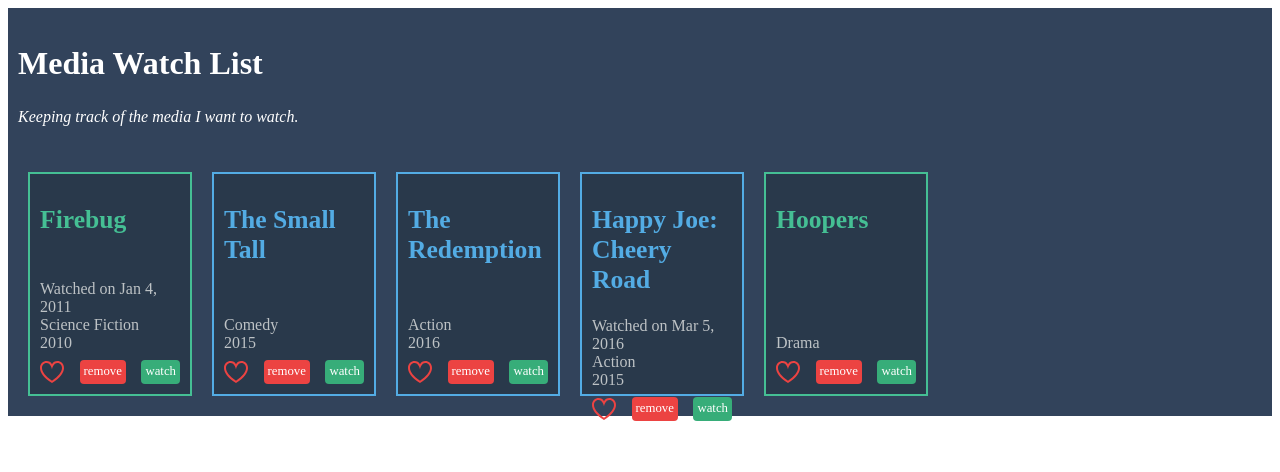
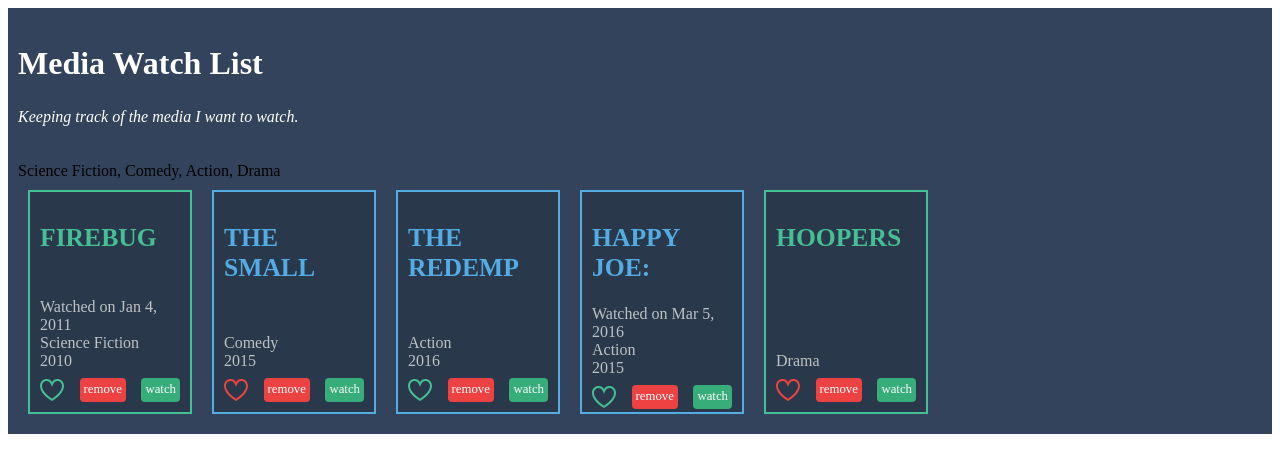
Before and after one commit to jasonlu2907/Angular-Essential, an Angular app in the folder essential-training/: page / in a window 1280 px wide. Shown: the top 472 px of the page. Built offline with nearby package versions, Linux system fonts and the light colour scheme.

Commit message:
Pipes builtin+custom, Directives and Pipes completed

```diff
--- a/essential-training/src/app/app.module.ts
+++ b/essential-training/src/app/app.module.ts
@@ -5,13 +5,15 @@
 import { MediaItemComponent } from './media-item/media-item.component';
 import { MediaItemListComponent } from './media-item-list/media-item-list.component';
 import { FavoriteDirective } from './directives/favorite.directive';
+import { CategoryListPipe } from './pipes/category-list.pipe';
 
 @NgModule({
   declarations: [
     AppComponent,
     MediaItemComponent,
     MediaItemListComponent,
-    FavoriteDirective
+    FavoriteDirective,
+    CategoryListPipe
   ],
   imports: [
     BrowserModule
--- a/essential-training/src/app/media-item-list/media-item-list.component.html
+++ b/essential-training/src/app/media-item-list/media-item-list.component.html
@@ -1,3 +1,6 @@
+<header>
+    <div>{{ mediaItems | categoryList}}</div>
+</header>
 <section>
     <app-media-item *ngFor="let item of mediaItems"
         [mediaItem]="item"
--- a/essential-training/src/app/media-item-list/media-item-list.component.scss
+++ b/essential-training/src/app/media-item-list/media-item-list.component.scss
@@ -4,15 +4,18 @@
     flex-direction: column;
     padding: 10px;
 }
+
 section {
   flex: 1;
   display: flex;
   flex-flow: row wrap;
   align-content: flex-start;
+
   app-media-item {
     margin: 10px;
   }
 }
+
 footer {
   text-align: right;
   .icon {
--- a/essential-training/src/app/media-item/media-item.component.html
+++ b/essential-training/src/app/media-item/media-item.component.html
@@ -1,4 +1,4 @@
-<h2>{{mediaItem.name}}</h2>
+<h2>{{mediaItem.name | slice: 0: 10 | uppercase}}</h2>
 <div *ngIf="mediaItem.watchedOn">Watched on {{mediaItem.watchedOn | date}}</div>
 <div>{{mediaItem.category}}</div>
 <div>{{mediaItem.year}}</div>
--- a/essential-training/src/app/media-item/media-item.component.scss
+++ b/essential-training/src/app/media-item/media-item.component.scss
@@ -43,20 +43,19 @@
     height: 24px;
     fill: #bdc2c5;
     cursor: pointer;
+}
+
+.favorite.is-favorite {
+    fill: #37ad79;
 
     &-hovering {
         fill: #45bf94;
     }
 }
 
-.is-favorite {
-    fill: #37ad79;
-
-    &-hovering {
-        fill: #ec4342;
-    }
+.favorite.is-favorite.is-favorite-hovering {
+    fill: #ec4342;
 }
-
 .delete {
     display: block;
     background-color: #ec4342;
--- /dev/null
+++ b/essential-training/src/app/pipes/category-list.pipe.ts
@@ -0,0 +1,18 @@
+import { Pipe, PipeTransform } from '@angular/core';
+
+@Pipe({
+  name: 'categoryList'
+})
+export class CategoryListPipe implements PipeTransform {
+
+  transform(mediaItems) {
+    const categories = [];
+    mediaItems.forEach((mediaItem: { category: any; }) => {
+      if (categories.indexOf(mediaItem.category) <= -1) {
+        categories.push(mediaItem.category);
+      }
+    });
+    return categories.join(', ');
+  }
+
+}
```
Also changed, not shown: 1 other file (tests, documents, lock files or other folders).
